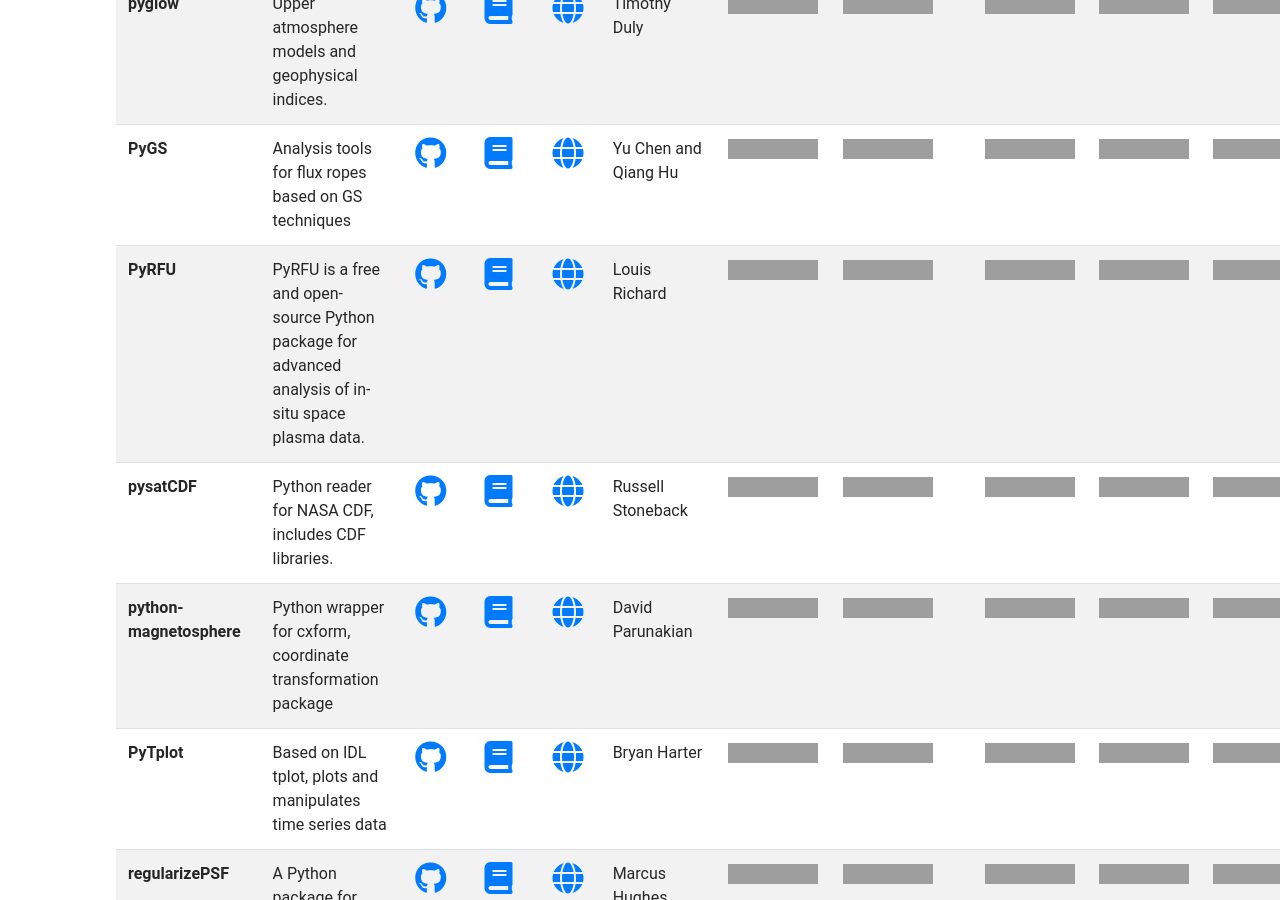
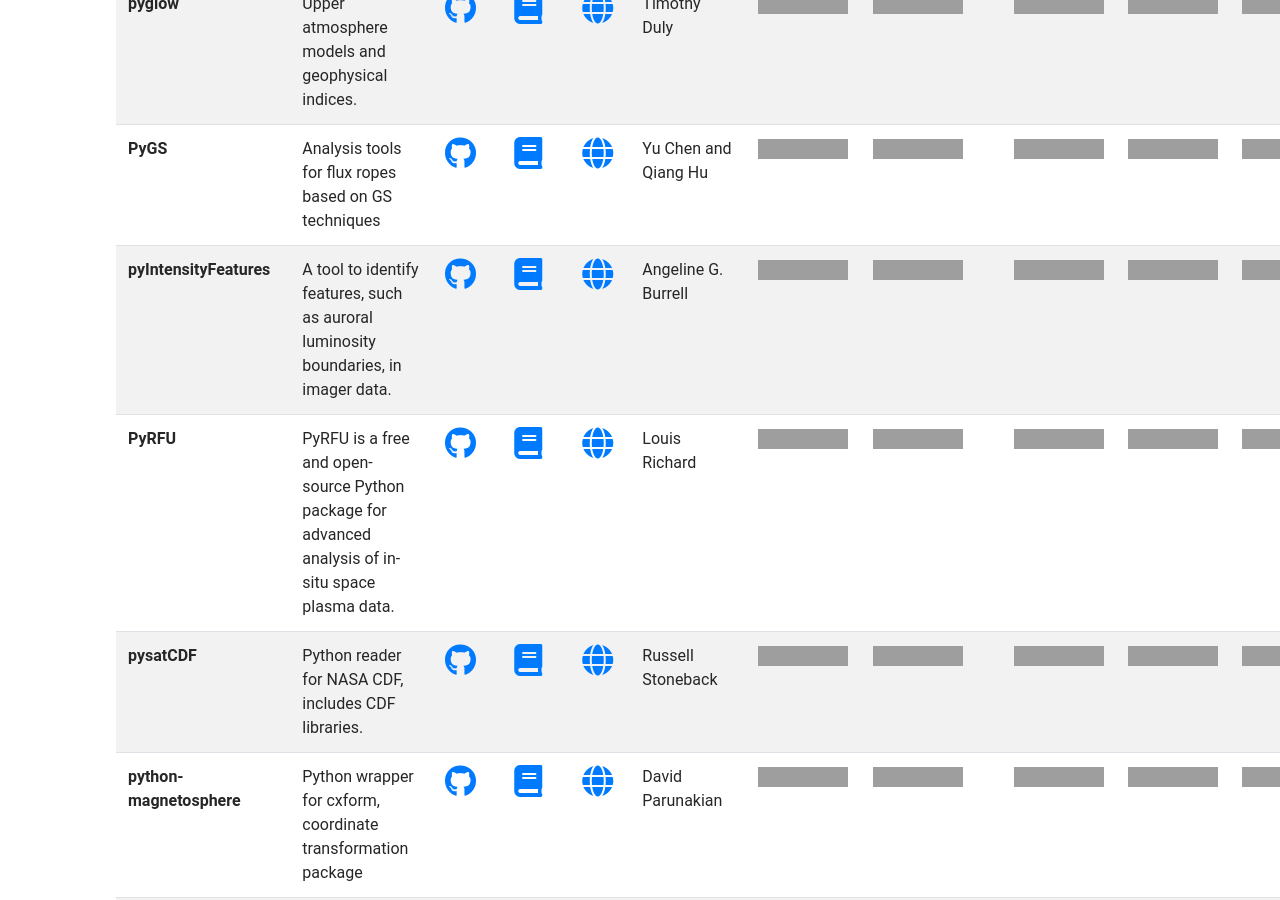
Before and after one commit to heliophysicsPy/heliophysicsPy.github.io, a Jekyll site: the page built from _pages/projects.html, in a window 1280 px wide and 900 px high, scrolled down 7709 px. Built offline with Jekyll 4.4.1, drawn with Linux system fonts in a browser that asks for light colours; nearby versions of some CDN libraries; grey boxes are pictures that could not be loaded.

Commit message:
ENH: added pyIntensityFeatures to the projects
Added a new package, pyIntensityFeatures, to the list of projects.  It is used to identify auroral luminosity boundaries, but could be expanded to identify other types of luminosity features (e.g., TIDs, EIA, EPBs).

```diff
--- a/_data/projects.yml
+++ b/_data/projects.yml
@@ -459,6 +459,23 @@
   python3: ["https://img.shields.io/badge/Good-brightgreen.svg", "Good"]
   license: ["https://img.shields.io/badge/Good-brightgreen.svg", "Good"]
 
+- name: "pyIntensityFeatures"
+  url: "https://github.com/aburrell/pyIntensityFeatures"
+  contact: "Angeline G. Burrell"
+  description: "A tool to identify features, such as auroral luminosity boundaries, in imager data."
+  logo: "https://raw.githubusercontent.com/aburrell/pyIntensityFeatures/refs/heads/main/docs/figures/pyIntensityFeatures_logo.png"
+  docs: "https://pyintensityfeatures.readthedocs.io/en/latest/?badge=latest"
+  code: "https://github.com/aburrell/pyIntensityFeatures"
+  keywords: ["aurora", "boundaries", "features", "ionosphere", "heliophysics", "magnetosphere", "intensity", "imager", "specific", "data_analysis", "ionosphere_thermosphere_mesosphere"]
+  community: ["https://img.shields.io/badge/Good-brightgreen.svg", "Good"]
+  documentation: ["https://img.shields.io/badge/Good-brightgreen.svg", "Good"]
+  testing: ["https://img.shields.io/badge/Good-brightgreen.svg", "Good"]
+  software_maturity: ["https://img.shields.io/badge/Good-brightgreen.svg", "Good"]
+  python3: ["https://img.shields.io/badge/Good-brightgreen.svg", "Good"]
+  license: ["https://img.shields.io/badge/Good-brightgreen.svg", "Good"]
+  PHEP3: ["https://img.shields.io/badge/Partially%20met-orange.svg", "Partially met"]
+
+
 - name: PyRFU
   code: https://github.com/louis-richard/irfu-python
   description: "PyRFU is a free and open-source Python package for advanced analysis of in-situ space plasma data."
```
